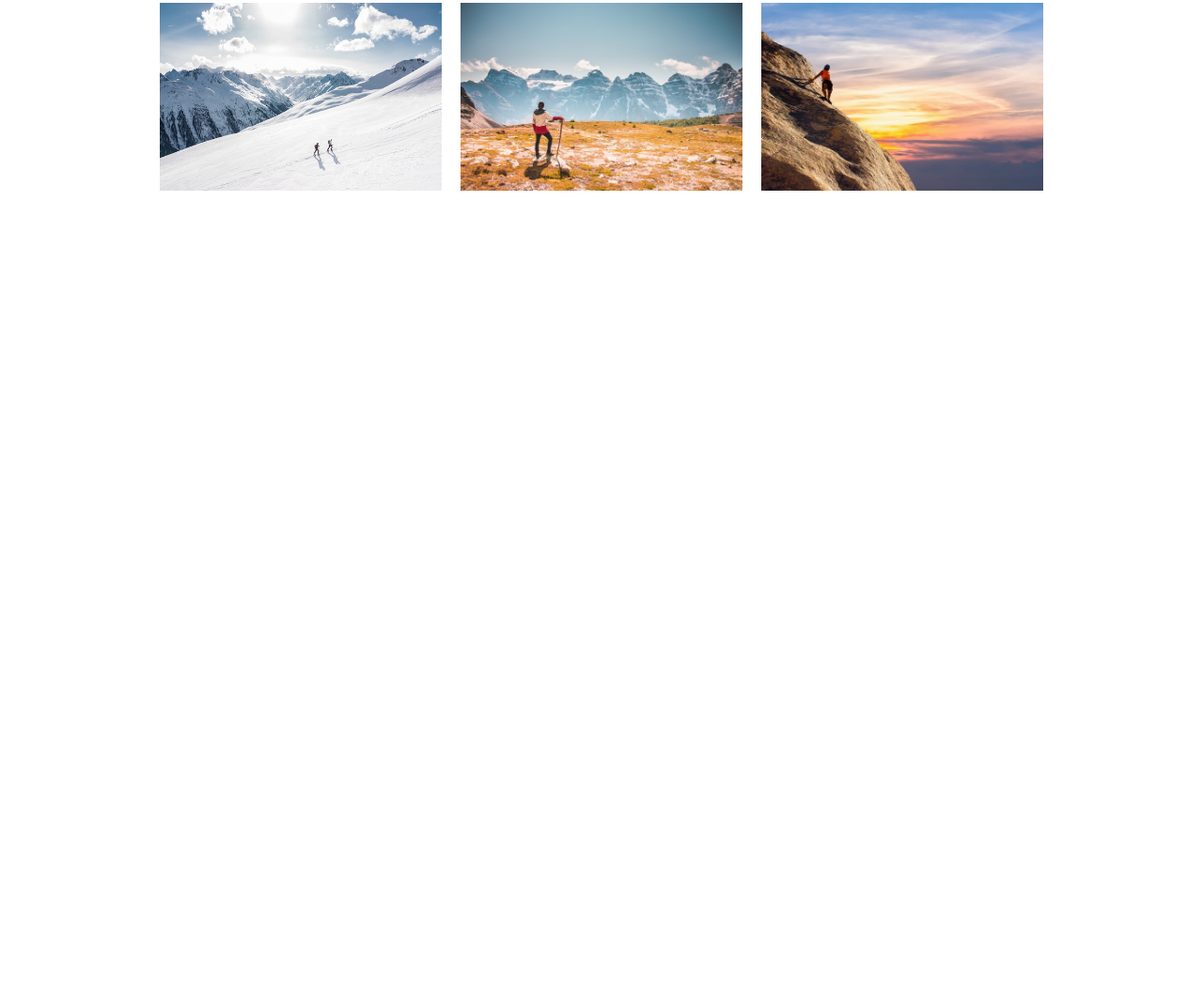
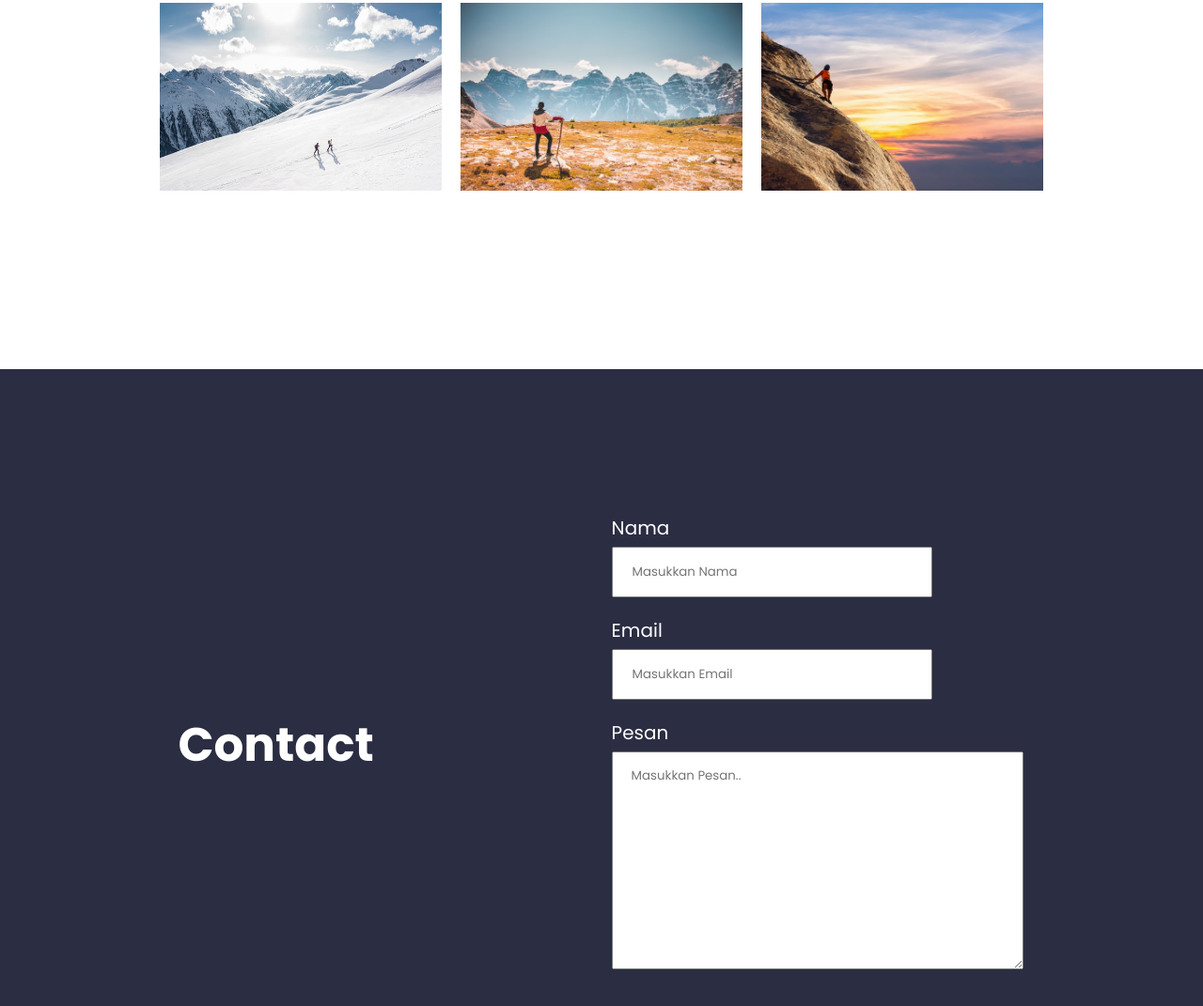
Before and after one commit to BrucelD14/landingPage_hcj, a plain HTML site: page index.html in a window 1280 px wide. Shown: the part 2807-3878 px from the top of the page at 94% size. Before the commit the page ends 3200 px from the top, so only its background shows below. Drawn offline with nearby package versions, Linux system fonts and the light colour scheme.

Commit message:
menyelesaikan section gallery dan menambah section contact

```diff
--- a/dist/css/style.css
+++ b/dist/css/style.css
@@ -166,6 +166,50 @@ header .hero h1{
     margin: 10px;
 }
 
+/* Contact Style */
+.contact{
+    width: 100%;
+    height: 100vh;
+    display: flex;
+    justify-content: center;
+    align-items: center;
+    background-color: #2b2d42;
+}
+
+.contact .box-contact{
+    display: flex;
+    flex-direction: row;
+    justify-content: space-around;
+    align-items: center;
+}
+
+.contact .box-contact h1{
+    font-size: 50px;
+    font-weight: bold;
+    color: white;
+}
+
+.contact .box-contact form table tr{
+    display: flex;
+    flex-direction: column;
+}
+
+.contact .box-contact form table tr td label{
+    font-size: 20px;
+    color: white;
+}
+
+.contact .box-contact form table tr td input{
+    padding: 15px 60px 15px 20px;
+    margin-top: 5px;
+    margin-bottom: 20px;
+}
+
+.contact .box-contact form table tr td textarea{
+    margin-top: 5px;
+    padding: 15px 60px 15px 20px;
+}
+
 
 /* media query | responsif */
 @media screen and (max-width: 1200px){
@@ -264,6 +308,11 @@ header .hero h1{
     header .hero h1{
         font-size: 28px;
     }
+
+    .gallery{
+        height: 100%;
+        padding: 50px 0 50px 0;
+    }
 }
 
 @media screen and (max-width: 575px){
--- a/index.html
+++ b/index.html
@@ -122,6 +122,32 @@
     </section>
     <!-- akhir gallery -->
 
+    <!-- awal contact -->
+    <section class="contact">
+        <div class="container">
+            <div class="box-contact">
+                <h1>Contact</h1>
+                <form action="">
+                    <table>
+                        <tr>
+                            <td><label for="nama">Nama</label></td>
+                            <td><input type="text" id="nama" name="nama" placeholder="Masukkan Nama" autocomplete="off"></td>
+                        </tr>
+                        <tr>
+                            <td><label for="email">Email</label></td>
+                            <td><input type="text" id="email" name="email" placeholder="Masukkan Email" autocomplete="off"></td>
+                        </tr>
+                        <tr>
+                            <td><label for="pesan">Pesan</label></td>
+                            <td><textarea name="pesan" id="pesan" cols="30" rows="10" placeholder="Masukkan Pesan.." autocomplete="off"></textarea></td>
+                        </tr>
+                    </table>
+                </form>
+            </div>
+        </div>
+    </section>
+    <!-- akhir contact -->
+
 
 <script src="./dist/js/script.js"></script>
 </body>
```
